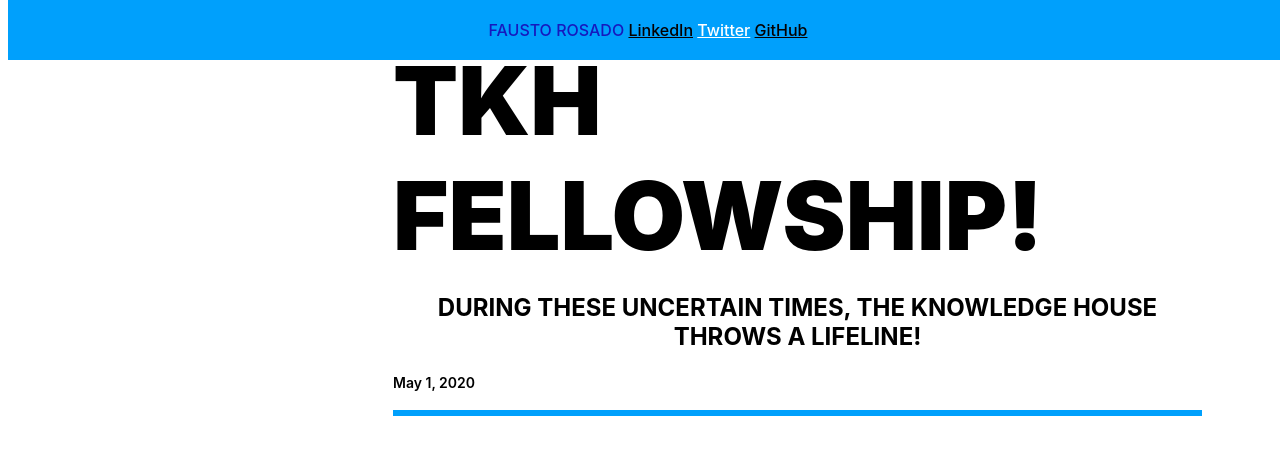
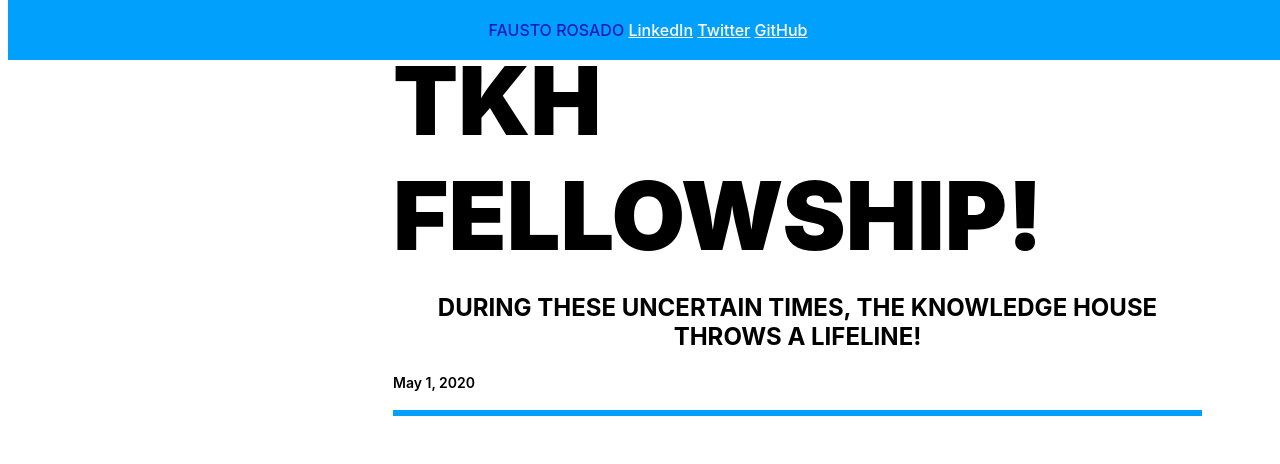
Before and after one commit to FaustoRosado/tkh-innovationfellow, a plain HTML site: page index.html in a window 1280 px wide. Shown: the top 464 px of the page. Drawn offline with Linux system fonts and the light colour scheme.

Commit message:
changed font color for social links to white

```diff
--- a/index.html
+++ b/index.html
@@ -11,9 +11,9 @@
 
   <header class="banner" style="color:rgb(22, 25, 190)">
     FAUSTO ROSADO
-  <a href="https://www.linkedin.com/in/fausto-codes/" target="blank" style ="color:rgb(5, 0, 0)";>LinkedIn</a>
+  <a href="https://www.linkedin.com/in/fausto-codes/" target="blank" style ="color:white";>LinkedIn</a>
   <a href="https://twitter.com/Faust0_" target="blank" style ="color:white";>Twitter</a>
-  <a href="https://github.com/FaustoRosado" target="blank" style ="color:rgb(5, 0, 0)";>GitHub</a>
+  <a href="https://github.com/FaustoRosado" target="blank" style ="color:white";>GitHub</a>
   </header>
 
 
```
